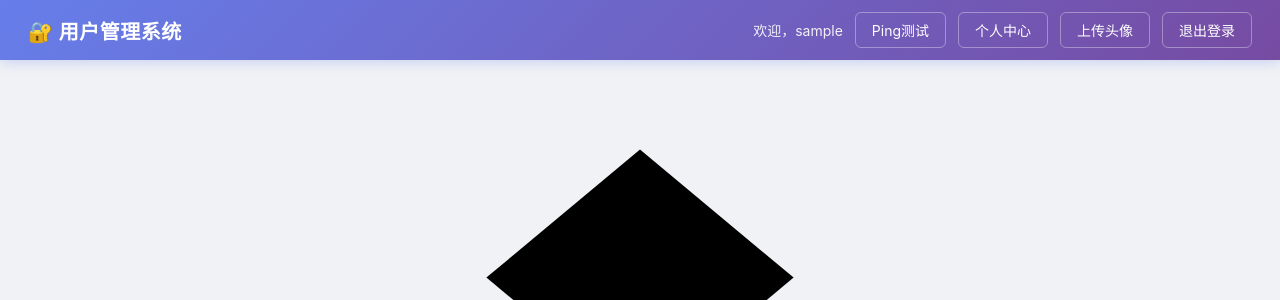
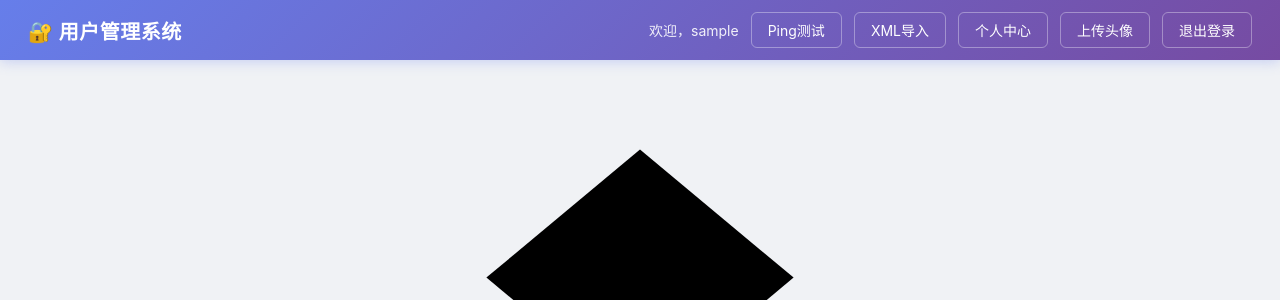
Before and after one commit to ruanyi101/flask-project-push, a Flask app: page / in a window 1280 px wide. Shown: the top 300 px of the page. Run offline with Flask 3, Linux system fonts and the light colour scheme; the visitor is signed in with stand-in values (Sample User, id 1).

Commit message:
导航栏XML

```diff
--- a/templates/base.html
+++ b/templates/base.html
@@ -16,6 +16,7 @@
             {% if session.get('username') %}
                 <span class="nav-welcome">欢迎，{{ session['username'] }}</span>
                 <a href="/ping" class="nav-link">Ping测试</a>
+                <a href="/xml-import" class="nav-link">XML导入</a>
                 <a href="/profile" class="nav-link">个人中心</a>
                 <a href="/upload" class="nav-link">上传头像</a>
                 <a href="/logout" class="nav-link nav-link-danger">退出登录</a>
```
